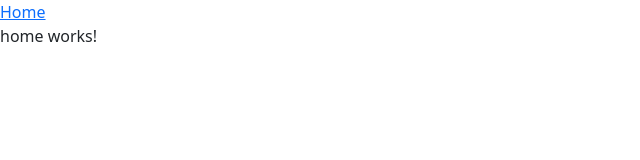
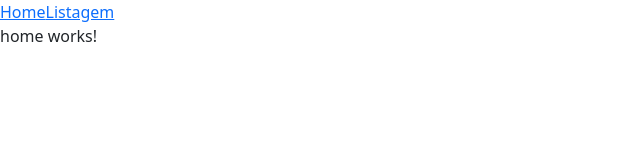
Before and after one commit to andresgois/projetos-angular, an Angular app in the folder crud-json-server/: page / in a window 1280 px wide. Shown: the top 160 px of the page, without its empty margins (0-640 px from the left). Built offline with nearby package versions, Linux system fonts and the light colour scheme.

Commit message:
:sparkles:	feat: servico que lista todos os usuarios

```diff
--- a/crud-json-server/src/app/app-routing.module.ts
+++ b/crud-json-server/src/app/app-routing.module.ts
@@ -2,9 +2,11 @@ import { NgModule } from '@angular/core';
 
 import { Routes, RouterModule } from '@angular/router';
 import { HomeComponent } from './home/home.component';
+import { ListagemComponent } from './listagem/listagem.component';
 
 export const routes: Routes = [
-  {path: '', component: HomeComponent}
+  {path: '', component: HomeComponent},
+  {path: 'lista', component: ListagemComponent}
 ]
 
 @NgModule({
--- a/crud-json-server/src/app/app.component.html
+++ b/crud-json-server/src/app/app.component.html
@@ -1,5 +1,6 @@
 <header>
   <a routerLink="/">Home</a>
+  <a routerLink="/lista">Listagem</a>
 </header>
 <main>
   <router-outlet></router-outlet>
```
